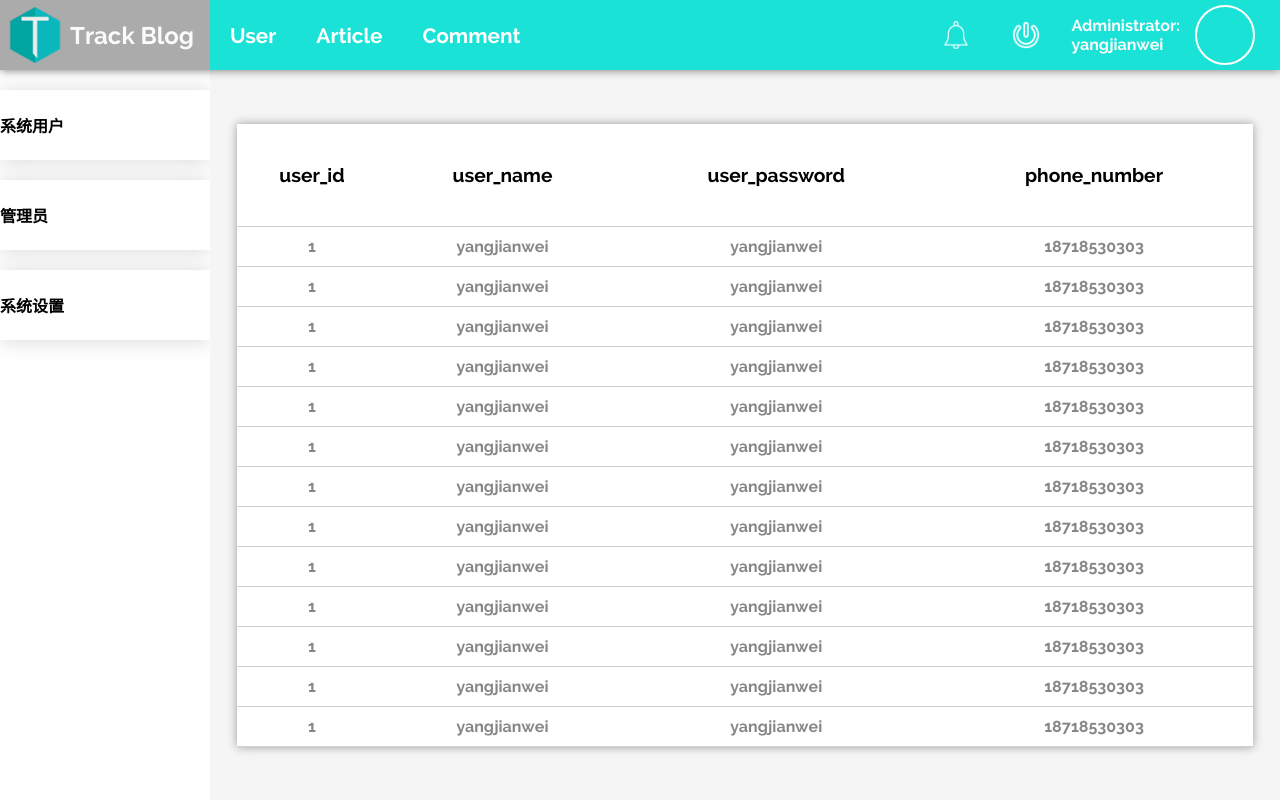
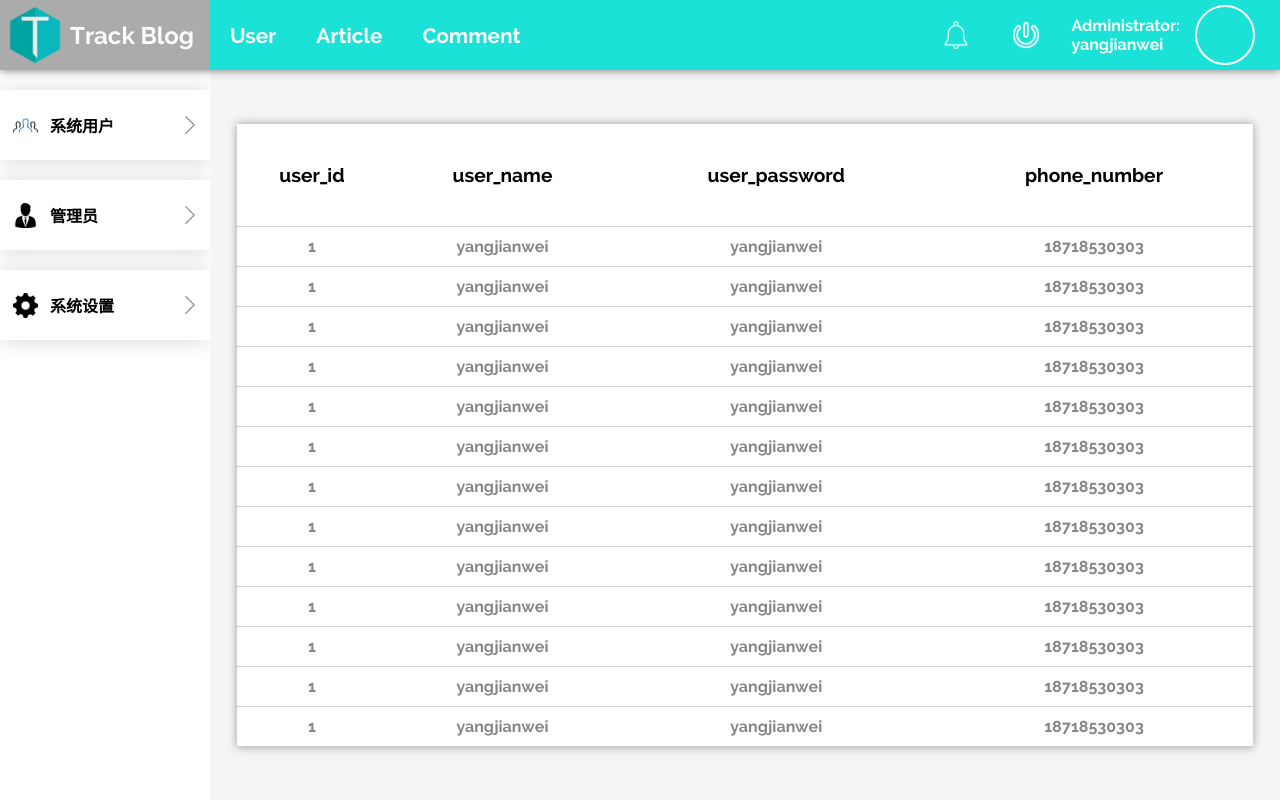
Before and after one commit to TrackBlogTeam/track_blog, a PHP site: page / in a window 1280 px wide. Run offline with PHP 8.4, Linux system fonts and the light colour scheme.

Commit message:
更改控制台部分样式

```diff
--- a/front/console/css/index.css
+++ b/front/console/css/index.css
@@ -34,6 +34,7 @@ body
 	color: #fbfbfb;
 	align-items: center;
 	box-shadow: 0px 0px 9px #717171;
+	user-select: none;
 }
 
 .headImage
@@ -141,6 +142,7 @@ body
 	background-color: white;
 	height: 100%;
 	overflow: auto;
+	user-select: none;
 }
 
 .asideListTitle
@@ -181,6 +183,7 @@ body
 	display: flex;
 	justify-content: center;
 	align-items: center;
+	background-color: #f5f5f5;
 }
 
 .asideListItem:hover
@@ -188,6 +191,54 @@ body
 	color: white;
 	background-color: #2eb7bb;
 	transition: background-color 0.4s;
+}
+
+.asideListTitleIcon
+{
+	width: 50px;
+	height: 50px;
+	background-size: 50% 50%;
+	background-repeat: no-repeat;
+	background-position: center center;
+}
+
+.asideListSystemUsers
+{
+	background-image: url(../src/system_users.png);
+}
+
+.asideListAdministrator
+{
+	background-image: url(../src/administrator.png);
+}
+
+.asideListSettings
+{
+	background-image: url(../src/settings.png);
+}
+
+.asideListTitleWord
+{
+	flex: auto;
+}
+
+.asideListTitleStatusIcon
+{
+	width: 20px;
+	height: 20px;
+	margin: 0px 10px;
+}
+
+.asideListTitleStatusIcon[data-expand="false"]
+{
+	transform: rotate(0deg);
+	transition: transform 0.5s;
+}
+
+.asideListTitleStatusIcon[data-expand="true"]
+{
+	transform: rotate(90deg);
+	transition: transform 0.5s;
 }
 
 .tableArea
--- a/front/console/index.html
+++ b/front/console/index.html
@@ -26,9 +26,9 @@
     <div class="content">
         <div class="aside">
             <div class="asideListTitle" onclick="toggleExpand(this)">
-                <div class="asideListTitleIcon"></div>
+                <div class="asideListTitleIcon asideListSystemUsers"></div>
                 <div class="asideListTitleWord">系统用户</div>
-                <div class="asideListTitleStatusIcon"></div>
+                <img src="src/arrow.png" class="asideListTitleStatusIcon" data-expand="false"/>
             </div>
             <ul class="asideListContent" data-expand="false">
                 <li class="asideListItem">管理员列表</li>
@@ -38,28 +38,27 @@
                 <li class="asideListItem">操作日志</li>
             </ul>
             <div class="asideListTitle" onclick="toggleExpand(this)">
-                <div class="asideListTitleIcon"></div>
+                <div class="asideListTitleIcon asideListAdministrator"></div>
                 <div class="asideListTitleWord">管理员</div>
-                <div class="asideListTitleStatusIcon"></div>
+                <img src="src/arrow.png" class="asideListTitleStatusIcon" data-expand="false"/>
             </div>
             <ul class="asideListContent" data-expand="false">
-                <li class="asideListItem">管理员列表</li>
-                <li class="asideListItem">岗位列表</li>
-                <li class="asideListItem">角色权限</li>
-                <li class="asideListItem">部门管理</li>
+                <li class="asideListItem">个人信息</li>
+                <li class="asideListItem">工作计划</li>
                 <li class="asideListItem">操作日志</li>
+                <li class="asideListItem">系统反馈</li>
             </ul>
             <div class="asideListTitle" onclick="toggleExpand(this)">
-                <div class="asideListTitleIcon"></div>
+                <div class="asideListTitleIcon asideListSettings"></div>
                 <div class="asideListTitleWord">系统设置</div>
-                <div class="asideListTitleStatusIcon"></div>
+                <img src="src/arrow.png" class="asideListTitleStatusIcon" data-expand="false"/>
             </div>
             <ul class="asideListContent" data-expand="false">
-                <li class="asideListItem">管理员列表</li>
-                <li class="asideListItem">岗位列表</li>
-                <li class="asideListItem">角色权限</li>
-                <li class="asideListItem">部门管理</li>
-                <li class="asideListItem">操作日志</li>
+                <li class="asideListItem">控制台主题</li>
+                <li class="asideListItem">管理表格样式</li>
+                <li class="asideListItem">预览文章</li>
+                <li class="asideListItem">导出操作日志</li>
+                <li class="asideListItem">敏感词设置</li>
             </ul>
         </div>
         <div class="tableArea">
--- a/front/console/js/index.js
+++ b/front/console/js/index.js
@@ -1,9 +1,12 @@
 function toggleExpand(e)
 {
-    var targetElement = e.nextElementSibling
+    let targetElement = e.nextElementSibling
+    let imageElement = e.firstElementChild.nextElementSibling.nextElementSibling
     if (targetElement.getAttribute("data-expand") === "false") {
         targetElement.setAttribute("data-expand", "true")
+        imageElement.setAttribute("data-expand", "true")
     } else {
         targetElement.setAttribute("data-expand", "false")
+        imageElement.setAttribute("data-expand", "false")
     }
 }
```
